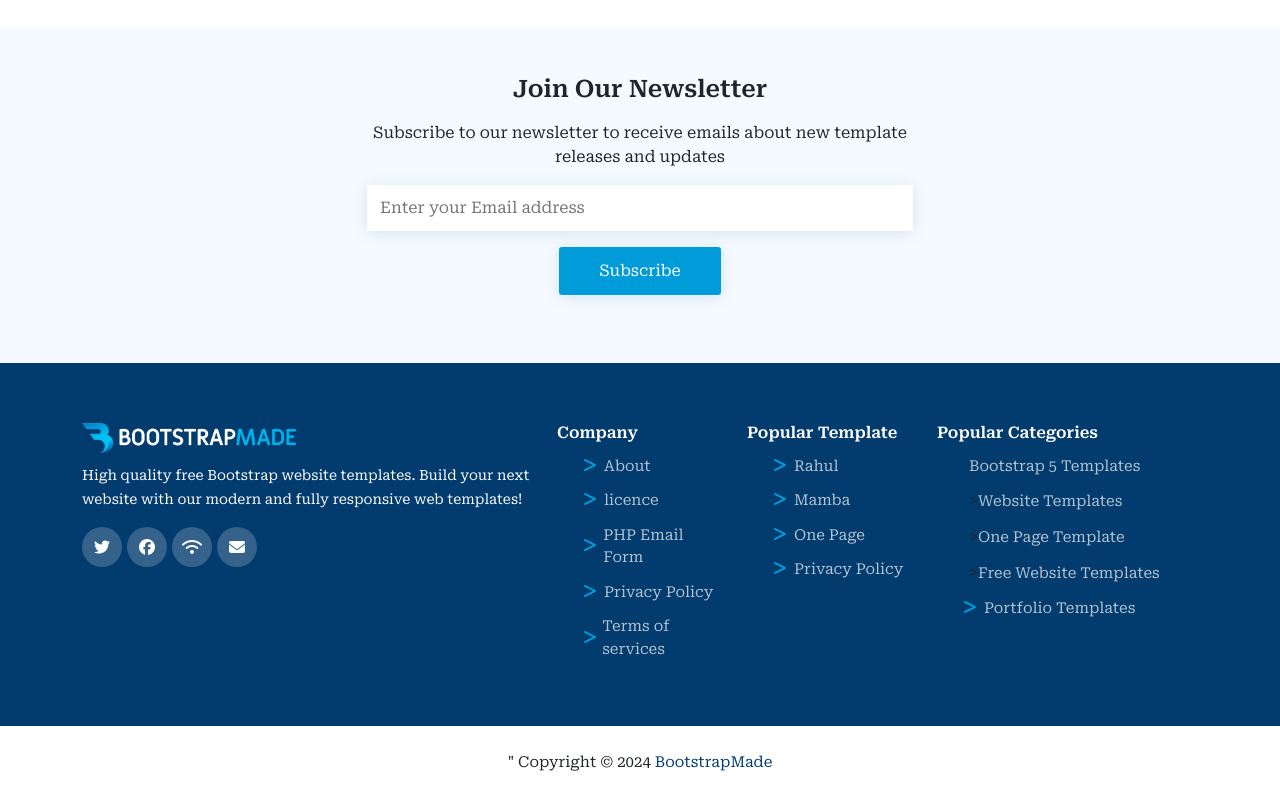
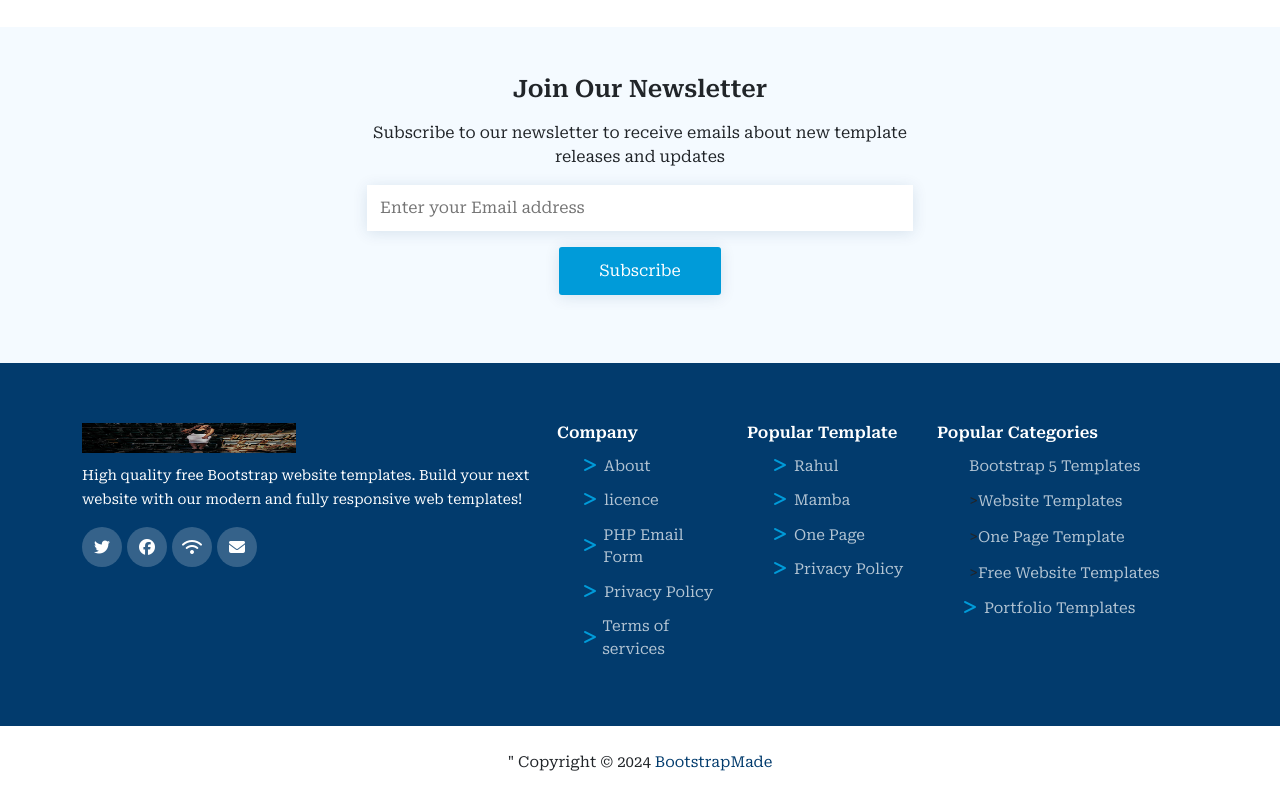
Before and after one commit to Rabul3755/BootStrapProjects, a plain HTML site: page Company/index.html in a window 1280 px wide. Shown: the part 1678-2477 px from the top of the page. Drawn offline with nearby package versions, Linux system fonts and the light colour scheme.

Commit message:
Add new images

```diff
--- a/Company/index.html
+++ b/Company/index.html
@@ -34,7 +34,7 @@
         class="container-fluid container-lg d-flex align-items-center position-relative"
       >
         <a href="#" class="me-auto logo">
-          <img src="../Company/assets/logo.png" alt="" />
+          <img src="./assets/logo.jpg" alt="" />
         </a>
         <a href="#" class="text-decoration-none" id="search"
           ><i class="fa-solid fa-magnifying-glass"></i
@@ -91,7 +91,7 @@
           <div class="col-lg-6 detail order-first">
             <a href="#"
               ><img
-                src="../Company/assets/Rahul-bootstrap-website-template.webp"
+                src="./assets/Rahul-bootstrap.jpg"
                 alt=""
                 class="img-fluid"
                 width="1320"
@@ -392,7 +392,7 @@
             <div class="col-xxl-6 col-xl-5 col-md-12 footer-about">
               <a href="#" class="d-flex align-items-center logo">
                 <img
-                  src="../Company/assets/logo.png"
+                  src="./assets/jane.jpg"
                   width="214"
                   height="30"
                   alt=""
```
Also changed, not shown: Company/assets/Rahul-bootstrap.jpg (renamed from Company/assets/Rahul-bootstrap-website-template.webp), Company/assets/logo.jpg (renamed from Company/assets/logo.png).
